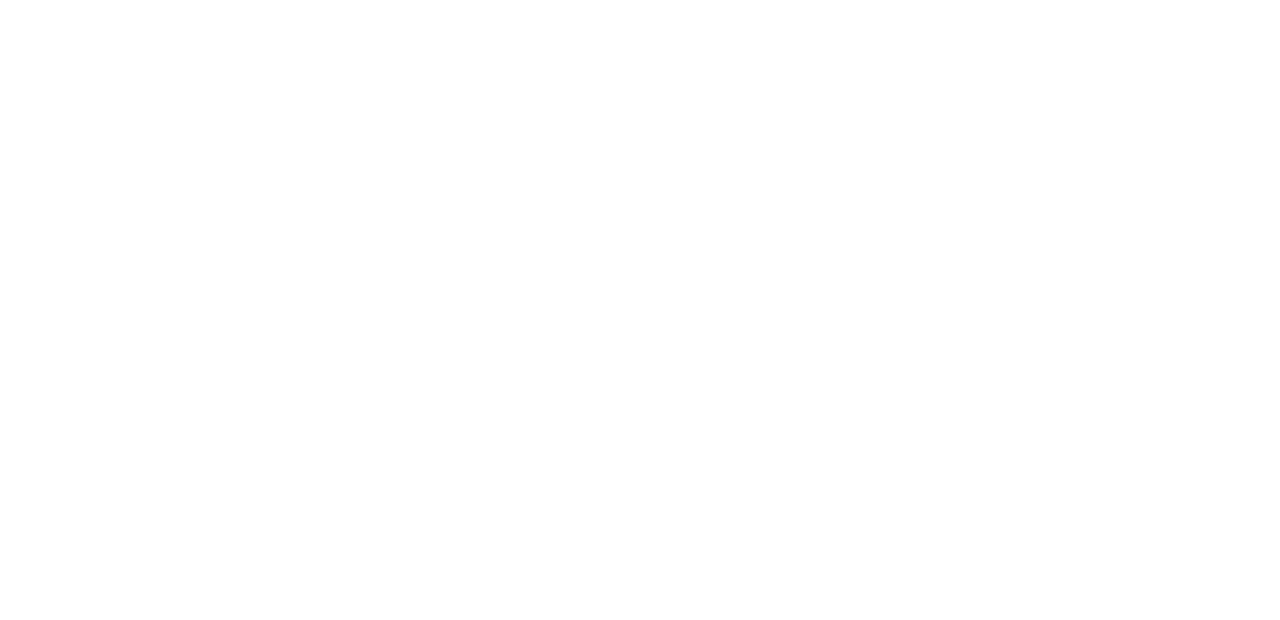
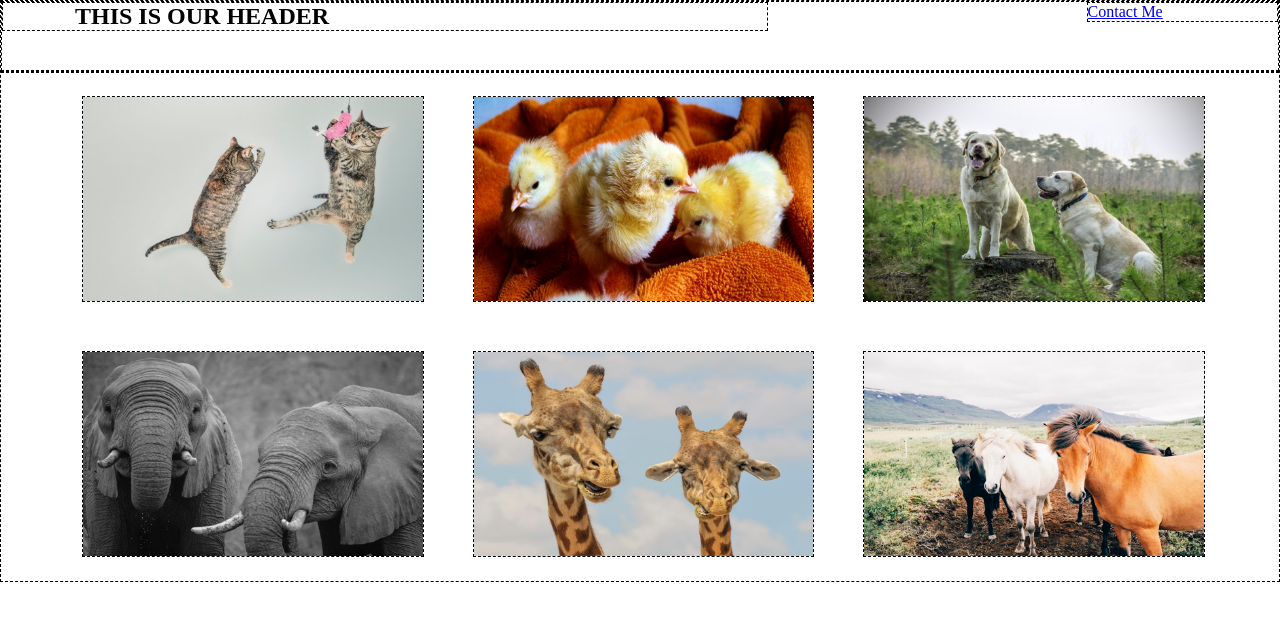
Before and after one commit to lryndavis/CSS_Gallery, a plain HTML site: page index.html in a window 1280 px wide. Drawn offline with Linux system fonts and the light colour scheme.

Commit message:
finalize layout

```diff
--- a/css/styles.css
+++ b/css/styles.css
@@ -14,3 +14,82 @@
 .columns {
   min-height: 100px !important;
 }
+
+body {
+  margin: 0;
+  padding: 0;
+}
+
+.container {
+  width: 98%;
+  margin: 0 auto;
+  overflow: hidden;
+}
+
+header {
+  width:100%;
+  height: 70px;
+  margin: 0 auto;
+}
+
+h2 {
+  padding-left: 5%;
+  margin-top: 0;
+  float: left;
+  width: 60%;
+}
+
+header a {
+  float: right;
+  display: inline;
+  width: 15%;
+}
+
+
+#gallery {
+  width: 90%;
+  height: 100%;
+  margin: 0 auto;
+}
+
+#gallery img {
+  height: auto;
+  vertical-align: middle;
+  width: 100%;
+  margin-bottom: 5%;
+}
+
+@media only screen and (min-width: 700px) {
+  #gallery img {
+    float: right;
+    width: 46%;
+    height: auto;
+    margin: 2%;
+  }
+
+  #gallery {
+    height: 100%;
+    width: 100%;
+  }
+}
+
+@media only screen and (min-width: 900px) {
+  #gallery img {
+    float: left;
+    width: 28%;
+    /*margin: 1%;*/
+  }
+
+  .container {
+    width: 100%;
+  }
+
+  header h2 {
+    padding-left: 3em;
+  }
+
+  #gallery {
+    padding-left: 3.5em;
+  }
+
+}
--- a/index.html
+++ b/index.html
@@ -5,6 +5,24 @@
     <title>Gallery Layout</title>
   </head>
   <body>
+    <div class="container">
+      <header>
+        <h2>THIS IS OUR HEADER</h2>
+        <a href="#">Contact Me</a>
+      </header>
+      <div id="gallery">
+          <img src="img/cats.jpg">
 
+          <img src="img/chicks.jpg">
+
+          <img src="img/dogs.jpg">
+
+          <img src="img/elephants.jpg">
+
+          <img src="img/giraffe.jpg">
+
+          <img src="img/horses.jpg">
+      </div>
+  </div>
   </body>
 </html>
```
Also changed, not shown: img/cats.jpg (added), img/chicks.jpg (added), img/dogs.jpg (added), img/elephants.jpg (added), img/giraffe.jpg (added), img/horses.jpg (added).
